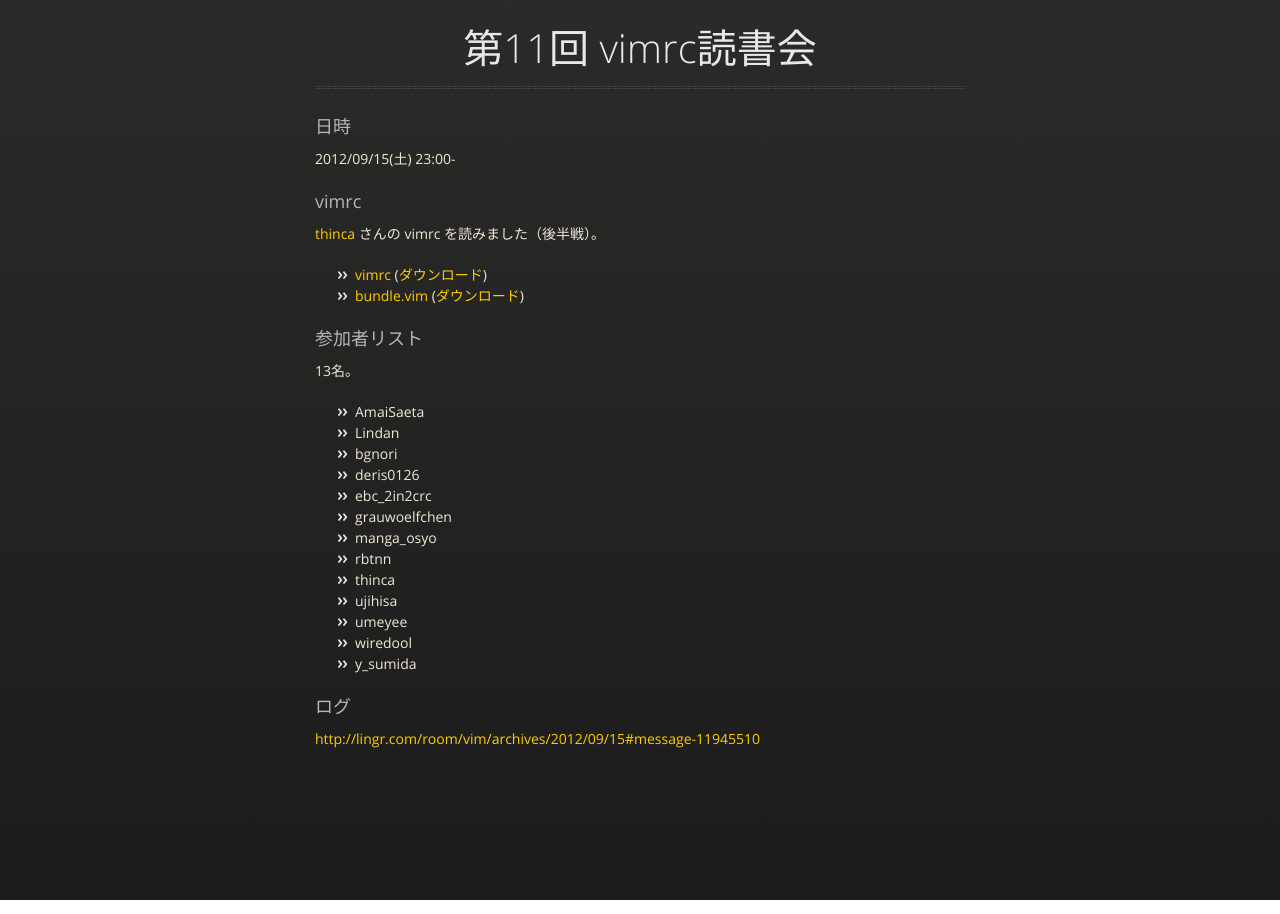
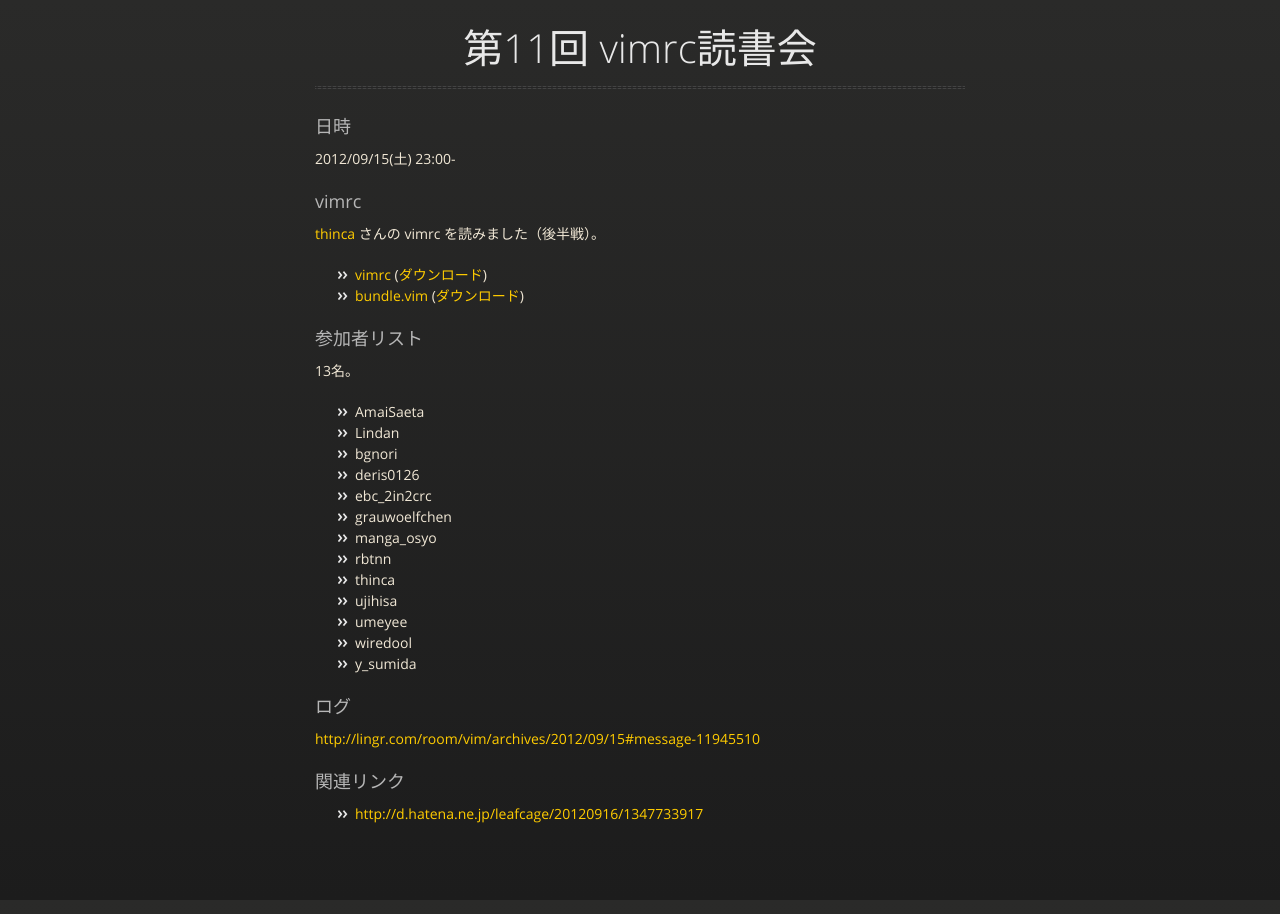
Before and after one commit to vim-jp/reading-vimrc, a Jekyll site: the page built from archive/011.md, in a window 1280 px wide. Built offline with Jekyll 4.4.1, drawn with Linux system fonts in a browser that asks for light colours; nearby versions of some CDN libraries; Markdown is read by kramdown in place of the engine named in the settings.

Commit message:
第11回に関連リンクを追加

```diff
--- a/archive/011.md
+++ b/archive/011.md
@@ -33,3 +33,6 @@ category: archive
 
 ### ログ
 <http://lingr.com/room/vim/archives/2012/09/15#message-11945510>
+
+### 関連リンク
+- <http://d.hatena.ne.jp/leafcage/20120916/1347733917>
```
